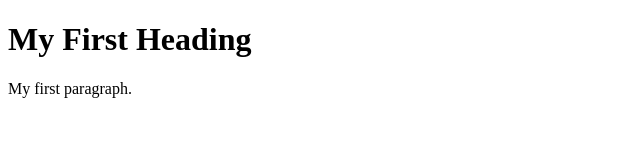
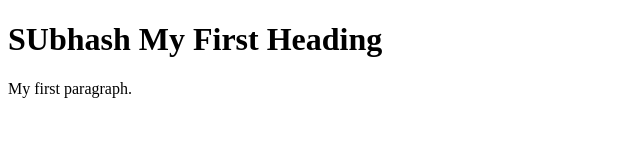
Before and after one commit to subhashjapan1561/The_cloudeadvisory, a plain HTML site: page index.html in a window 1280 px wide. Shown: the whole page, without its empty margins (0-640 px from the left). Drawn offline with Linux system fonts and the light colour scheme.

Commit message:
modify html Comment

```diff
--- a/index.html
+++ b/index.html
@@ -2,7 +2,7 @@
 <html>
 <body>
 
-<h1>My First Heading</h1>
+<h1>SUbhash My First Heading</h1>
 <p>My first paragraph.</p>
 
 </body>
```
Also changed, not shown: style.css (added).
